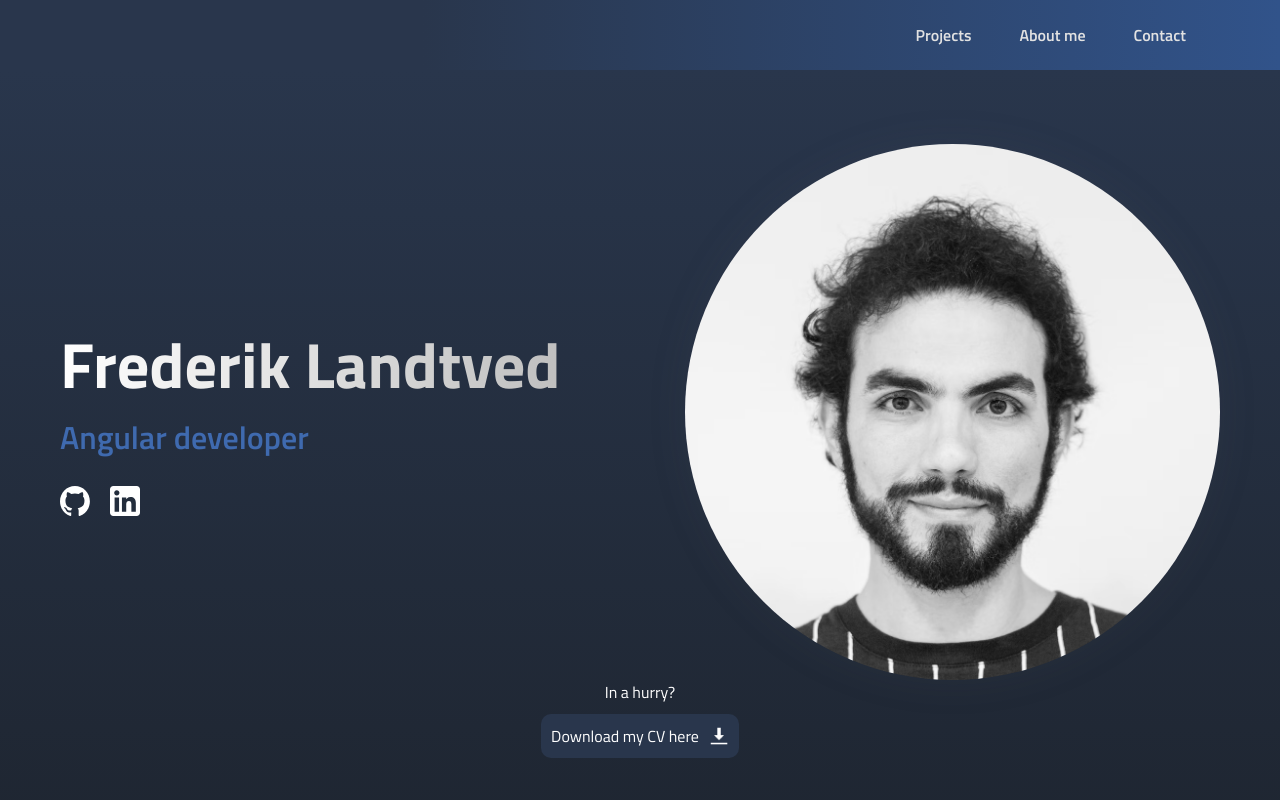
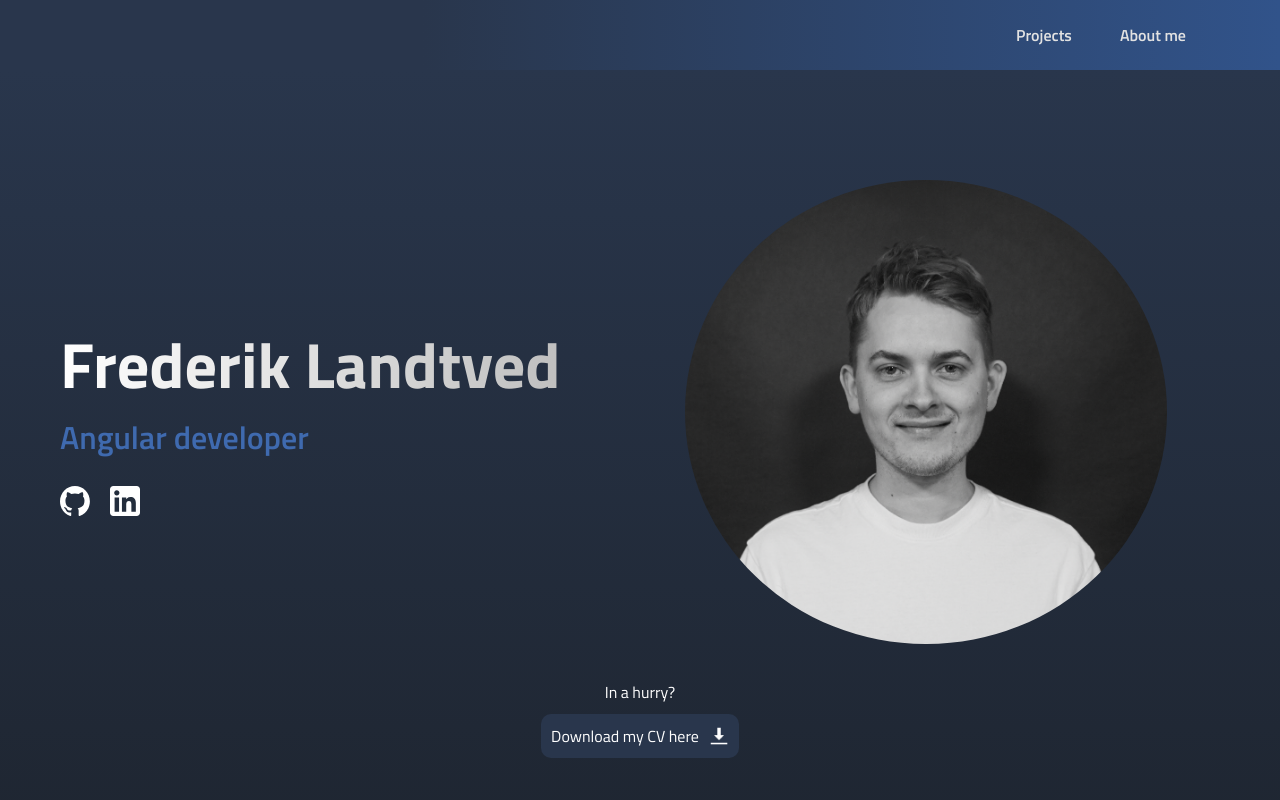
Before and after one commit to FrederikLandtved/portfolio, an Angular app: page / in a window 1280 px wide. Shown: the top 800 px of the page. Built offline with nearby package versions, Linux system fonts and the light colour scheme.

Commit message:
Added profile image

```diff
--- a/src/app/app.component.html
+++ b/src/app/app.component.html
@@ -17,7 +17,7 @@
           </div>
         </div>
         <div class="section-container-item">
-          <img class="profile-img" src="../assets/img/enmand.PNG">
+          <img class="profile-img" src="../assets/img/frederik.PNG">
         </div>
       </div>
     </div>
--- a/src/app/app.component.scss
+++ b/src/app/app.component.scss
@@ -152,9 +152,8 @@ section {
 }
 
 .profile-img {
-    max-width: 100%;
+    max-width: 90%;
     border-radius: 100%;
-    box-shadow: rgba(100, 100, 111, 0.1) 0px 0px 40px 0px;
 }
 
 .changing-text {
--- a/src/app/navigation/navigation-bar/navigation-bar.component.html
+++ b/src/app/navigation/navigation-bar/navigation-bar.component.html
@@ -7,11 +7,11 @@
             <div class="mobile-menu" (click)="toggleMenu()">
                 <img class="tabbar-link-icon" src="../../assets/icons/hamburger.svg"/>
             </div>
-            <div class="desktop-menu">
+            <nav class="desktop-menu">
                 <a href="#projects">Projects</a>
                 <a href="#about-me">About me</a>
-                <a href="#contact">Contact</a>
-            </div>
+                <!-- <a href="#contact">Contact</a> -->
+            </nav>
         </div>
     </div>
 </div>
--- a/src/app/navigation/navigation-bar/navigation-bar.component.scss
+++ b/src/app/navigation/navigation-bar/navigation-bar.component.scss
@@ -21,7 +21,7 @@ a {
 }
 
 a:hover {
-    color: rgb(33, 137, 198);
+    color: rgb(210, 210, 210);
 }
 
 @media screen and (max-width: 1129px) {
```
Also changed, not shown: src/assets/img/enmand.PNG (deleted), src/assets/img/frederik.PNG (added).
